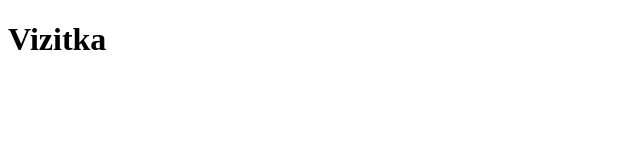
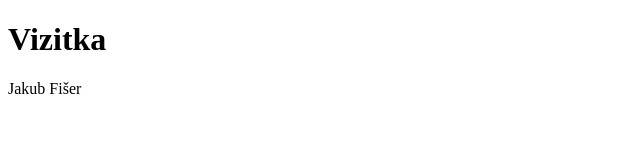
Before and after one commit to jficz/cviceni-vizitka-git, a plain HTML site: page index.html in a window 1280 px wide. Shown: the whole page, without its empty margins (0-640 px from the left). Drawn offline with Linux system fonts and the light colour scheme.

Commit message:
Add paragraph with name
Business cards usually contain names. This one
didn't have one so I added it.

```diff
--- a/index.html
+++ b/index.html
@@ -7,5 +7,6 @@
 </head>
 <body>
     <h1>Vizitka</h1>
+    <p>Jakub Fišer</p>
 </body>
 </html>
```
